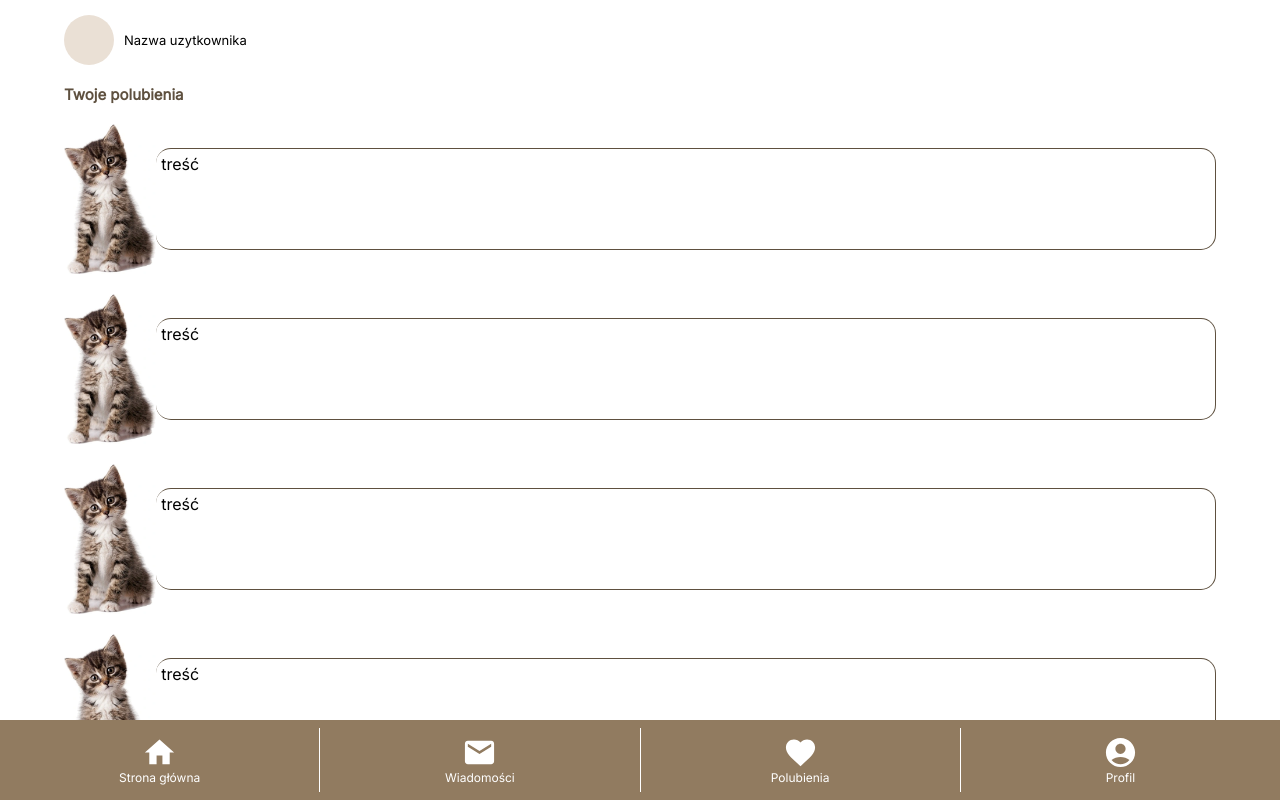
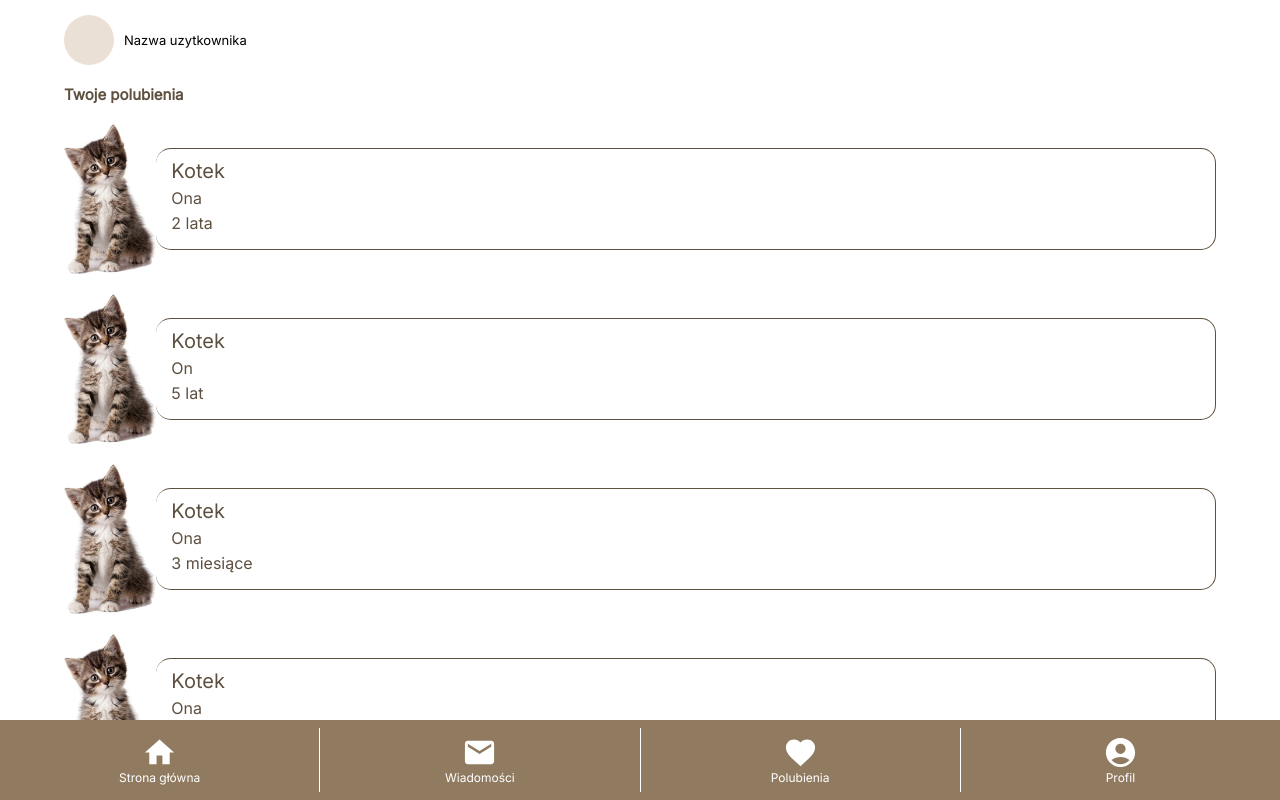
Before and after one commit to asiabielawska/PetsFinder, a React (Vite) app: page /liked in a window 1280 px wide. Shown: the top 800 px of the page. Built offline with nearby package versions, Linux system fonts and the light colour scheme.

Commit message:
Changes in mockPets

```diff
--- a/src/components/HomePage/LatestAnnouncements/LatestAnnouncements.tsx
+++ b/src/components/HomePage/LatestAnnouncements/LatestAnnouncements.tsx
@@ -1,11 +1,33 @@
-import { Announcement, AnnouncementImg, AnnouncementText } from "./styled";
+import {
+  Animal,
+  Announcement,
+  AnnouncementImg,
+  AnnouncementText,
+} from "./styled";
 import koteczek from "../../../assets/kotek.webp";
 import { useNavigate } from "react-router-dom";
 
 const mockPets = [
-  { petImg: koteczek, petText: "treść", id: 1 },
-  { petImg: koteczek, petText: "treść", id: 2 },
-  { petImg: koteczek, petText: "treść", id: 3 },
+  {
+    petImg: koteczek,
+    petText: { animal: "Kotek", age: "2 lata", gender: "Ona" },
+    id: 1,
+  },
+  {
+    petImg: koteczek,
+    petText: { animal: "Kotek", age: "5 lat", gender: "On" },
+    id: 2,
+  },
+  {
+    petImg: koteczek,
+    petText: { animal: "Kotek", age: "3 miesiące", gender: "Ona" },
+    id: 3,
+  },
+  {
+    petImg: koteczek,
+    petText: { animal: "Kotek", age: "tydzień", gender: "Ona" },
+    id: 4,
+  },
 ];
 
 export const LatestAnnouncements = () => {
@@ -15,7 +37,11 @@ export const LatestAnnouncements = () => {
       {mockPets.map(({ petImg, petText, id }) => (
         <Announcement onClick={() => navigate("/pet-profile")} key={id}>
           <AnnouncementImg src={petImg} />
-          <AnnouncementText>{petText}</AnnouncementText>
+          <AnnouncementText>
+            <Animal>{petText.animal}</Animal>
+            <div>{petText.gender}</div>
+            <div>{petText.age}</div>
+          </AnnouncementText>
         </Announcement>
       ))}
     </>
--- a/src/components/HomePage/LatestAnnouncements/styled.ts
+++ b/src/components/HomePage/LatestAnnouncements/styled.ts
@@ -16,5 +16,15 @@ export const AnnouncementText = styled("div")({
   width: "100%",
   borderRadius: 15,
   padding: 5,
+  paddingLeft: 15,
   borderLeft: "none",
+  color: "#5E503F",
+  "& div": {
+    fontWeight: "100",
+    marginTop: 5,
+  },
 });
+
+export const Animal = styled("div")({
+  fontSize: 20,
+});
--- a/src/components/Liked/Liked.tsx
+++ b/src/components/Liked/Liked.tsx
@@ -1,5 +1,6 @@
 import { useNavigate } from "react-router-dom";
 import {
+  Animal,
   Announcement,
   AnnouncementImg,
   AnnouncementText,
@@ -10,11 +11,26 @@ import { BottomMainMenuBar } from "../HomePage/BottomMainMenuBar/BottomMainMenuB
 import { PhotoAndUserName } from "../HomePage/PhotoAndUserName/PhotoAndUserName";
 
 const mockPets = [
-  { petImg: koteczek, petText: "treść", id: 1 },
-  { petImg: koteczek, petText: "treść", id: 2 },
-  { petImg: koteczek, petText: "treść", id: 3 },
-  { petImg: koteczek, petText: "treść", id: 4 },
-  { petImg: koteczek, petText: "treść", id: 5 },
+  {
+    petImg: koteczek,
+    petText: { animal: "Kotek", age: "2 lata", gender: "Ona" },
+    id: 1,
+  },
+  {
+    petImg: koteczek,
+    petText: { animal: "Kotek", age: "5 lat", gender: "On" },
+    id: 2,
+  },
+  {
+    petImg: koteczek,
+    petText: { animal: "Kotek", age: "3 miesiące", gender: "Ona" },
+    id: 3,
+  },
+  {
+    petImg: koteczek,
+    petText: { animal: "Kotek", age: "tydzień", gender: "Ona" },
+    id: 4,
+  },
 ];
 
 export const Liked = () => {
@@ -27,7 +43,11 @@ export const Liked = () => {
         {mockPets.map(({ petImg, petText, id }) => (
           <Announcement onClick={() => navigate("/pet-profile")} key={id}>
             <AnnouncementImg src={petImg} />
-            <AnnouncementText>{petText}</AnnouncementText>
+            <AnnouncementText>
+              <Animal>{petText.animal}</Animal>
+              <div>{petText.gender}</div>
+              <div>{petText.age}</div>
+            </AnnouncementText>
           </Announcement>
         ))}
       </MainContent>
--- a/src/components/PetProfile/styled.ts
+++ b/src/components/PetProfile/styled.ts
@@ -20,7 +20,7 @@ export const Liked = styled("button")({
 export const PetProfileImg = styled("img")({
   height: 300,
   width: "100%",
-  objectFit: "cover",
+  objectFit: "contain",
 });
 
 export const PetDetails = styled("div")({
--- a/src/components/UserProfile/UserProfile.tsx
+++ b/src/components/UserProfile/UserProfile.tsx
@@ -1,5 +1,6 @@
 import { useNavigate } from "react-router-dom";
 import {
+  Animal,
   Announcement,
   AnnouncementImg,
   AnnouncementText,
@@ -9,7 +10,13 @@ import { PhotoAndUserName } from "../HomePage/PhotoAndUserName/PhotoAndUserName"
 import { Heading, MainContent } from "../../styled";
 import { BottomMainMenuBar } from "../HomePage/BottomMainMenuBar/BottomMainMenuBar";
 
-const mockPets = [{ petImg: koteczek, petText: "treść", id: 1 }];
+const mockPets = [
+  {
+    petImg: koteczek,
+    petText: { animal: "Kotek", age: "2 lata", gender: "Ona" },
+    id: 1,
+  },
+];
 
 export const UserProfile = () => {
   const navigate = useNavigate();
@@ -18,10 +25,15 @@ export const UserProfile = () => {
       <MainContent>
         <PhotoAndUserName />
         <Heading>Ostatnio dodane</Heading>
+
         {mockPets.map(({ petImg, petText, id }) => (
           <Announcement onClick={() => navigate("/pet-profile")} key={id}>
             <AnnouncementImg src={petImg} />
-            <AnnouncementText>{petText}</AnnouncementText>
+            <AnnouncementText>
+              <Animal>{petText.animal}</Animal>
+              <div>{petText.gender}</div>
+              <div>{petText.age}</div>
+            </AnnouncementText>
           </Announcement>
         ))}
       </MainContent>
```
